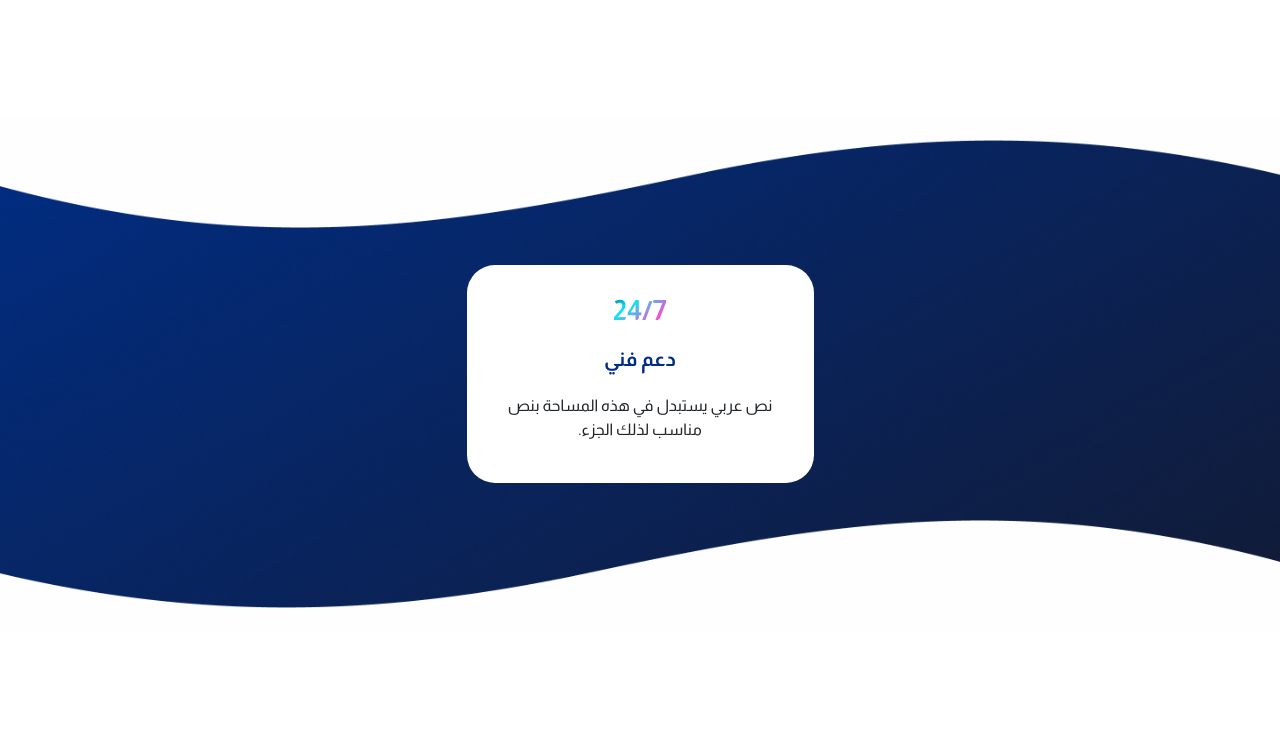
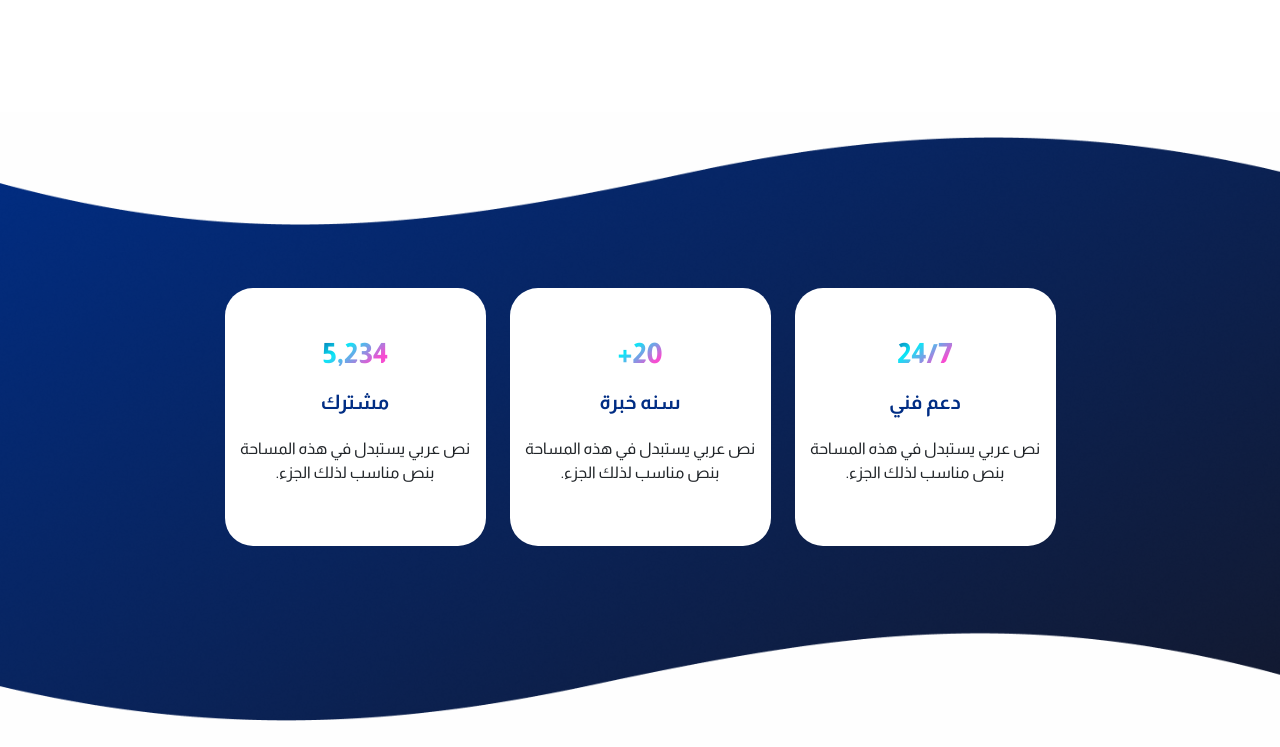
Before and after one commit to teknoclass/teknoVerse-frontend, a plain HTML site: page about-us.html in a window 1280 px wide. Shown: the part 2070-2817 px from the top of the page. Drawn offline with Linux system fonts and the light colour scheme; files that its build step writes are made by us from their sources.

Commit message:
end about us page

```diff
--- a/about-us.html
+++ b/about-us.html
@@ -86,7 +86,8 @@
                 <div class="content">
                     <div class="container">
                         <h1 class="fw-bold text-center text-color-fourth">تكنوفيرس منصة التعليم الرقمي الأولي</h1>
-                        <p class="text-color-dark-75 text-center">نص عربي يستبدل في هذه المساحة بنص مناسب لذلك الجزء.نص عربي يستبدل في هذه المساحة بنص مناسب لذلك الجزء</p>
+                        <p class="text-color-dark-75 text-center">نص عربي يستبدل في هذه المساحة بنص مناسب لذلك الجزء.نص
+                            عربي يستبدل في هذه المساحة بنص مناسب لذلك الجزء</p>
                         <div class="logo-about">
                             <img class="img-fluid" src="./img/logo.png" alt="logo">
                         </div>
@@ -241,19 +242,39 @@
                 </div>
             </section>
             <!-- Start Stats -->
-             <section id="stats-section">
+            <section id="stats-section">
                 <div class="stats-content">
+                    <img class="top-stats-shape" src="./img/bg-Shape.png" alt="">
                     <div class="container">
                         <div class="boxes">
-                            <div class="box">
-                                <div class="num fs-3">24/7</div>
-                                <h5 class="fw-bold text-color-fourth">دعم فني</h5>
-                                <p>نص عربي يستبدل في هذه المساحة بنص مناسب لذلك الجزء.</p>
+                            <div class="row align-items-center justify-content-center">
+                                <div class="col-12 col-md-6 col-lg-3 mb-4">
+                                    <div class="box support">
+                                        <div class="num fs-3">24/7</div>
+                                        <h5 class="fw-bold text-color-fourth">دعم فني</h5>
+                                        <p>نص عربي يستبدل في هذه المساحة بنص مناسب لذلك الجزء.</p>
+                                    </div>
+                                </div>
+                                <div class="col-12 col-md-6 col-lg-3 mb-4">
+                                    <div class="box exper">
+                                        <div class="num fs-3">20+</div>
+                                        <h5 class="fw-bold text-color-fourth">سنه خبرة</h5>
+                                        <p>نص عربي يستبدل في هذه المساحة بنص مناسب لذلك الجزء.</p>
+                                    </div>
+                                </div>
+                                <div class="col-12 col-md-6 col-lg-3 mb-4">
+                                    <div class="box sub">
+                                        <div class="num fs-3">5,234</div>
+                                        <h5 class="fw-bold text-color-fourth">مشترك</h5>
+                                        <p>نص عربي يستبدل في هذه المساحة بنص مناسب لذلك الجزء.</p>
+                                    </div>
+                                </div>
                             </div>
                         </div>
                     </div>
+                    <img class="bottom-stats-shape" src="./img/bg-Shape.png" alt="">
                 </div>
-             </section>
+            </section>
             <!-- Start -->
             <div id="vesrions">
                 <div class="container">
@@ -334,6 +355,7 @@
         </footer>
     </div>
     <!-- JS Files -->
+    <!-- Swiper -->
     <script src="./js/swiper.min.js"></script>
     <!-- Bootstrap JS -->
     <script src="./js/bootstrap.bundle.min.js"></script>
--- a/css/main.css
+++ b/css/main.css
@@ -1124,10 +1124,11 @@ footer .bottom-footer .copyright {
     }
 }
 
-#about-page .about-content{
+#about-page .about-content {
     padding-top: var(--section-padding);
     padding-bottom: var(--section-padding);
 }
+
 #about-page .about-content .container .image::after {
     border: 1px solid var(--third-color);
     transform: rotate(95deg);
@@ -1164,48 +1165,45 @@ footer .bottom-footer .copyright {
     border-radius: 16px;
     object-fit: cover;
 }
+
 #stats-section {
     padding-top: var(--section-padding);
     padding-bottom: var(--section-padding);
 }
+
 #stats-section .stats-content {
     background-image: url(../img/Background.png);
     background-repeat: no-repeat;
     background-size: cover;
+}
+
+#stats-section .stats-content img.bottom-stats-shape,
+#stats-section .stats-content img.top-stats-shape {
     position: relative;
-    padding-top: calc(var(--section-padding) * 2.5);
-    padding-bottom: calc(var(--section-padding) * 2.5);
+    object-fit: cover;
+    width: 100%;
+    height: auto;
 }
-#stats-section .stats-content::after,
-#stats-section .stats-content::before{
-    content: "";
-    position: absolute;
-    width: 100%;
-    height: 120px;
-    background-image: url(../img/bg-Shape.png);
-    background-repeat: no-repeat;
-    background-size:  contain;
-}
-#stats-section .stats-content::before{
-    top: 0;
+
+#stats-section .stats-content img.top-stats-shape {
+    top: -3px;
     left: 0;
 }
-#stats-section .stats-content::after{
-    bottom: 0;
+
+#stats-section .stats-content img.bottom-stats-shape {
+    bottom: -3px;
     left: 0;
     transform: rotate(180deg);
 }
-#stats-section .stats-content .boxes{
-    display: flex;
-    justify-content: space-around;
-    align-items: center;
-    flex-wrap: wrap;
-    gap: 25px;
+
+#stats-section .stats-content .boxes {
+    padding-top: var(--section-padding);
+    padding-bottom: var(--section-padding);
 }
-#stats-section .stats-content .boxes .box{
-    width: calc(100% / 3 - 25px);
+
+#stats-section .stats-content .boxes .box {
     background-color: #fff;
-    padding: 25px 40px;
+    padding: 45px 10px;
     text-align: center;
     display: flex;
     align-items: center;
@@ -1214,15 +1212,17 @@ footer .bottom-footer .copyright {
     gap: 15px;
     border-radius: 28px;
 }
-#stats-section .stats-content .boxes .box .num{
+
+#stats-section .stats-content .boxes .box .num {
     background: linear-gradient(142.76deg, #002D84 -8.13%, #0BE7F7 33.05%, #F64DD1 74.24%);
     background-clip: text;
     -webkit-background-clip: text;
     color: transparent;
-    font-weight: bold;
+    font-weight: 900;
 
 
 }
+
 /* End About Us Page */
 /* Start Animation KeyFrames */
 @keyframes sticky {
```
Also changed, not shown: js/main.js (+10 -0 lines).
